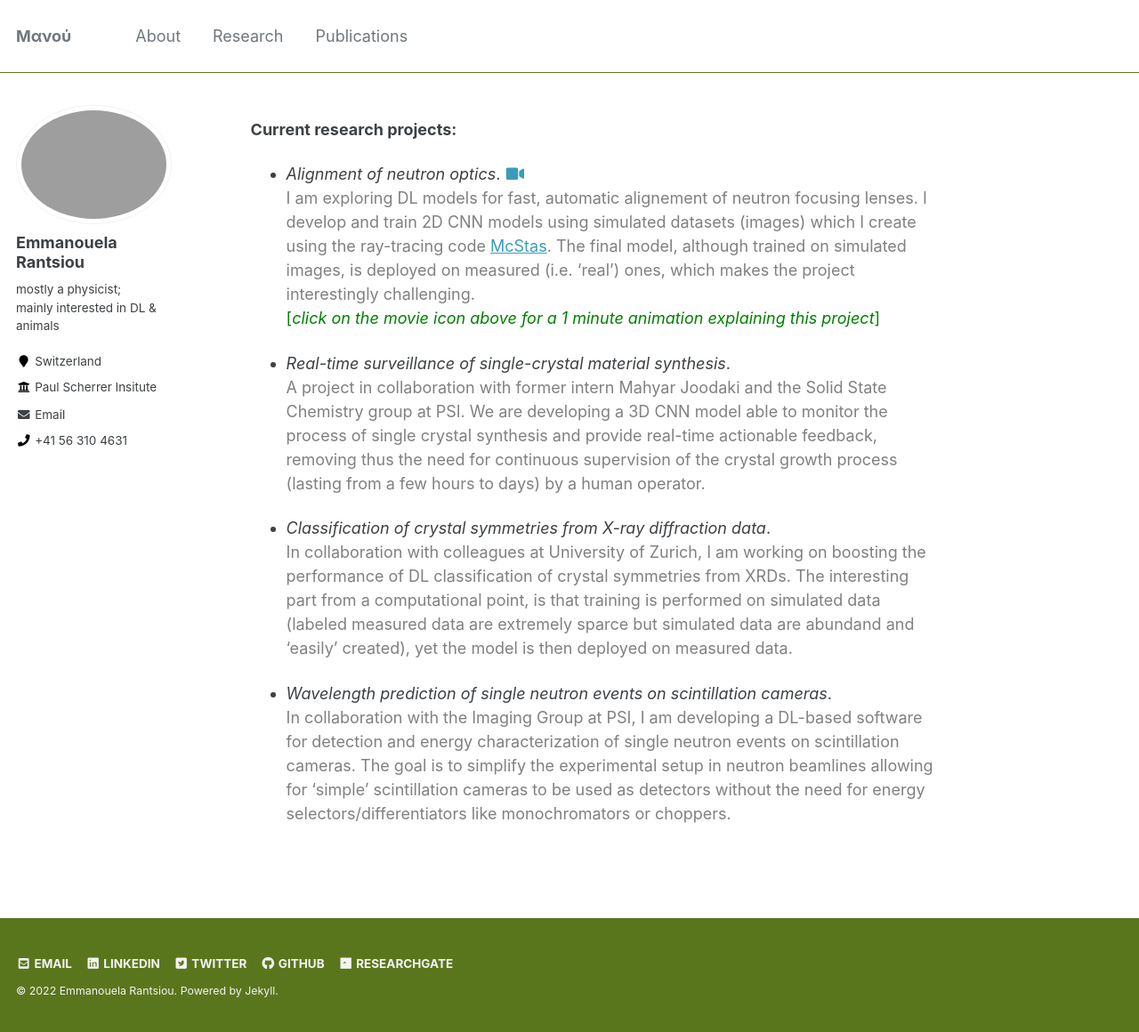
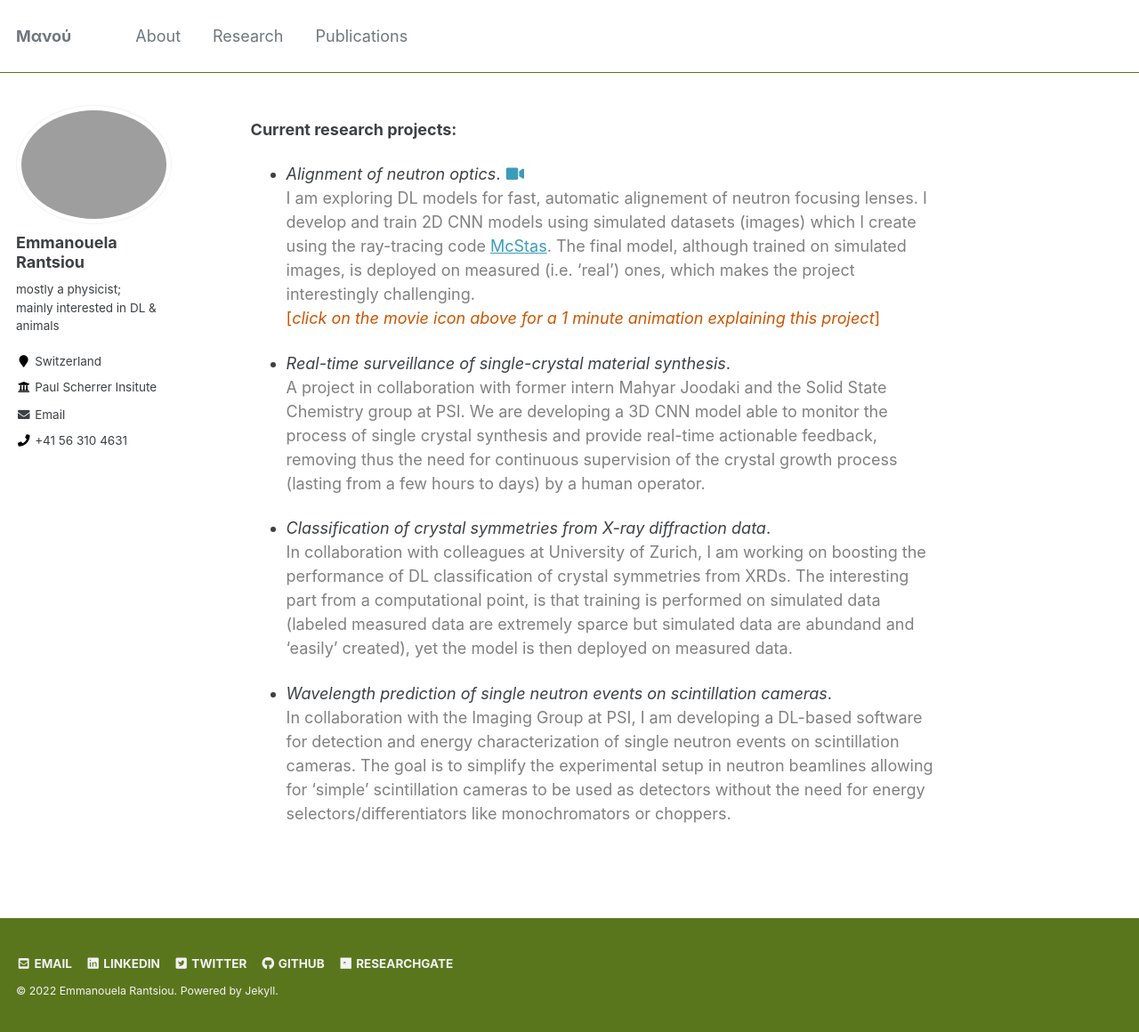
Before and after one commit to emmarant/emmarant.github.io, a Jekyll site: the page built from _pages/research.md, in a window 1280 px wide and 1160 px high. Shown: the whole window at 89% size. Built offline with Jekyll 4.4.1, drawn with Linux system fonts in a browser that asks for light colours.

Commit message:
Update research.md

```diff
--- a/_pages/research.md
+++ b/_pages/research.md
@@ -15,7 +15,7 @@ author_profile: true
 <br> <span style="color:gray">I am exploring DL models for fast, automatic alignement of neutron focusing lenses.
 I develop and train 2D CNN models using simulated datasets (images) which I create using the ray-tracing code <a href="https://www.mcstas.org">McStas</a>.
 The final model, although trained on simulated images, is deployed on measured (i.e. 'real') ones, which makes the project interestingly challenging.</span>
-<br><span style="color:green">[_click on the movie icon above for a 1 minute animation explaining this project_]</span>
+<br><span style="color:#cc5500">[_click on the movie icon above for a 1 minute animation explaining this project_]</span>
 
 - _Real-time surveillance of single-crystal material synthesis_.<br>
 <span style="color:gray"> A project in collaboration with former intern Mahyar Joodaki and the Solid State Chemistry group at PSI. We are developing a 3D CNN model able to  monitor the process of single crystal synthesis and provide real-time actionable feedback, removing thus the need for continuous supervision of the crystal growth process (lasting from a few hours to days) by a human operator. </span>
```
